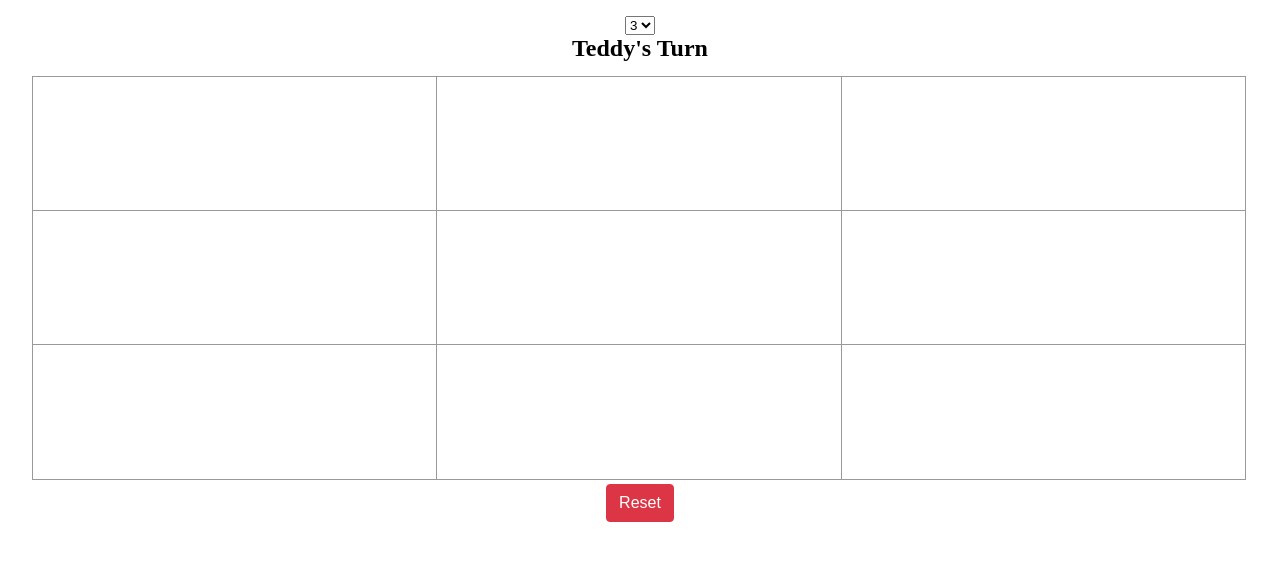
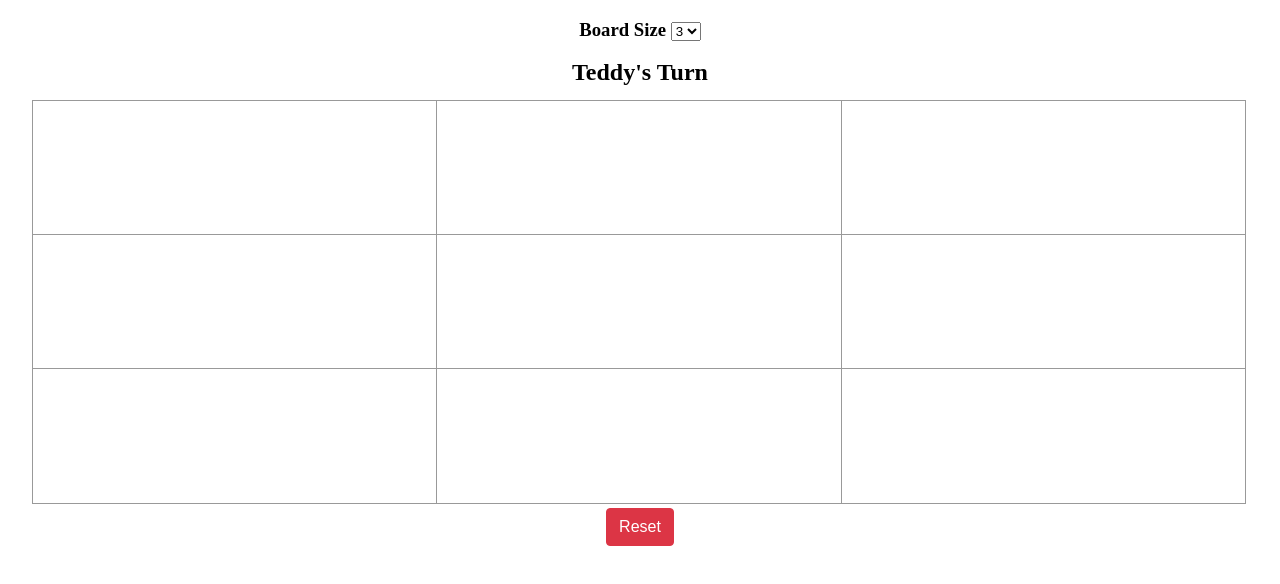
Before and after one commit to teddygunawan/tic-tac-toe, a plain HTML site: page index.html in a window 1280 px wide. Drawn offline with Linux system fonts and the light colour scheme.

Commit message:
Select label

```diff
--- a/index.html
+++ b/index.html
@@ -13,9 +13,11 @@
 <body>
     <div class="game-container">
         <div>
-            <select id="boardSize">
+            <h3>Board Size
+                <select id="boardSize">
 
-            </select>
+                </select>
+            </h3>
         </div>
         <div id="player-info" class="player-info">
             <div id="player" class="h4"></div>
```
